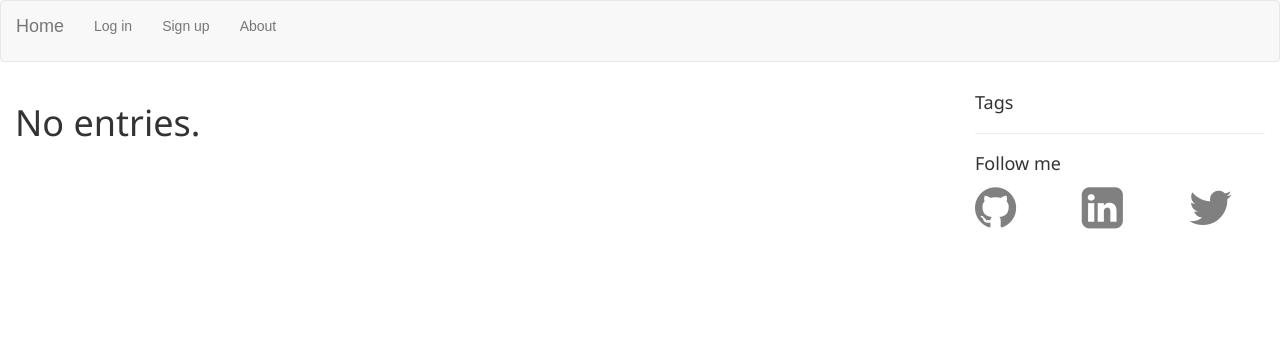
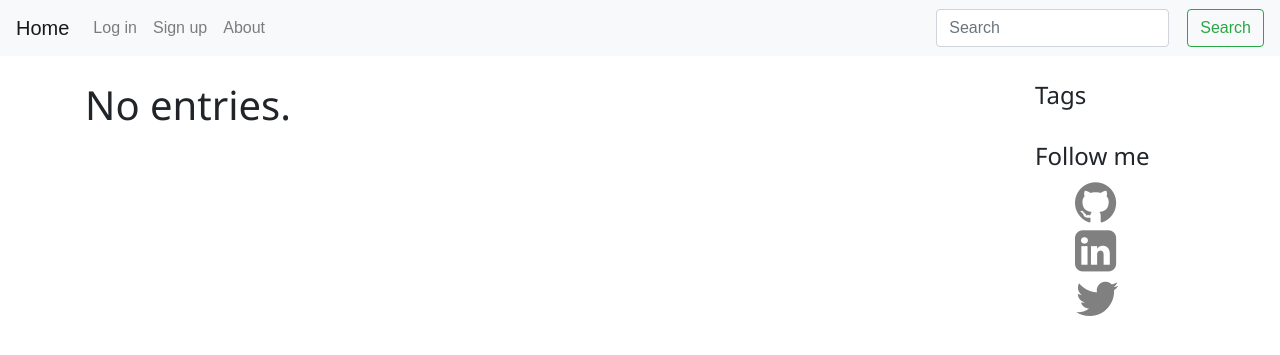
Before and after one commit to cnstlungu/samo-cms, a Flask app: page / in a window 1280 px wide. Shown: the top 355 px of the page. Run offline with Flask 2, Linux system fonts and the light colour scheme; data that the repository does not hold is empty; parts of the project's set-up code (start-up, migrations or seed data) failed here and were passed over; some libraries are stand-ins or nearby versions.

Commit message:
* Migrate to Bootstrap 4.0 * Update package requirements * Fix user displayname in blog/user * Minor formatting changes

```diff
--- a/samo/static/css/main.css
+++ b/samo/static/css/main.css
@@ -3,9 +3,9 @@ body {
 }
 
 /*SIDEBAR*/
-.sidebar
+.sidebar li
 {
-	text-align: center;
+list-style-type: none
 }
 
 
@@ -73,10 +73,6 @@ div.select2-container {
 	margin-left: 10px;
 }
 
-.tags a {
-	color: white;
-}
-
 .post-info h5 {
 	display: inline;
 	padding-right: 10px;
@@ -85,14 +81,6 @@ div.select2-container {
 .post-info p {
 	display: inline;
 	color: black;
-}
-
-.post-tagname, .post-tags a{
-	color: white;
-}
-
-.tags ul {
-	list-style-type: none;
 }
 
 h1,h2,h3,h4,h5,h6
@@ -138,10 +126,6 @@ float: right;
 		text-align: center;
 	}
 
-	.sidebar div {
-		text-align: center;
-	}
-
 	.navbar-header{
 		text-align: center;
 		padding: 30px;
--- a/samo/templates/auth/signup.html
+++ b/samo/templates/auth/signup.html
@@ -6,7 +6,6 @@ Sign-up
 {%  endblock %}
 
 {% block content %}
-    <section class="well col-lg-8">
         <h3 style="clear:both">Create an account</h3>
         <br>
         <form action="" method="post" class="form-controls">
@@ -25,7 +24,6 @@ Sign-up
                 </tr>
             </table>
         </form>
-    </section>
 {% endblock %}
 
 {% block sidebar %}
--- a/samo/templates/base.html
+++ b/samo/templates/base.html
@@ -7,52 +7,67 @@
     <meta name="viewport" content="width=device-width, initial-scale=1">
 
     {% block styles %}
-    <link rel="stylesheet" href="https://maxcdn.bootstrapcdn.com/bootstrap/3.3.7/css/bootstrap.min.css">
+    <link rel="stylesheet" href="https://stackpath.bootstrapcdn.com/bootstrap/4.1.3/css/bootstrap.min.css"
+          integrity="sha384-MCw98/SFnGE8fJT3GXwEOngsV7Zt27NXFoaoApmYm81iuXoPkFOJwJ8ERdknLPMO" crossorigin="anonymous">
     <link rel="stylesheet" href="https://cdnjs.cloudflare.com/ajax/libs/font-awesome/4.7.0/css/font-awesome.min.css">
     <link rel="stylesheet" href="{{ url_for('static', filename='css/main.css') }}">
     {% endblock %}
 
 
-
-    <script language="JavaScript" type="text/javascript"
-            src="https://ajax.googleapis.com/ajax/libs/jquery/3.1.1/jquery.min.js"></script>
-    <script language="JavaScript" type="text/javascript"
-            src="https://maxcdn.bootstrapcdn.com/bootstrap/3.3.7/js/bootstrap.min.js"></script>
+    <script src="https://code.jquery.com/jquery-3.3.1.slim.min.js"
+            integrity="sha384-q8i/X+965DzO0rT7abK41JStQIAqVgRVzpbzo5smXKp4YfRvH+8abtTE1Pi6jizo"
+            crossorigin="anonymous"></script>
+    <script src="https://cdnjs.cloudflare.com/ajax/libs/popper.js/1.14.3/umd/popper.min.js"
+            integrity="sha384-ZMP7rVo3mIykV+2+9J3UJ46jBk0WLaUAdn689aCwoqbBJiSnjAK/l8WvCWPIPm49"
+            crossorigin="anonymous"></script>
+    <script src="https://stackpath.bootstrapcdn.com/bootstrap/4.1.3/js/bootstrap.min.js"
+            integrity="sha384-ChfqqxuZUCnJSK3+MXmPNIyE6ZbWh2IMqE241rYiqJxyMiZ6OW/JmZQ5stwEULTy"
+            crossorigin="anonymous"></script>
 
     <title>{% block title %}Home{% endblock %} </title>
 </head>
 
 <body>
 <header>
-    <nav class="navbar navbar-default">
-        <div class="container-fluid">
-            <div class="navbar-header">
+    <nav class="navbar navbar-expand-lg navbar-light bg-light">
         <a class="navbar-brand" href="{{url_for('index')}}">Home</a>
-            </div>
-            <div>
-                <ul class="nav navbar-nav">
+        <button class="navbar-toggler" type="button" data-toggle="collapse" data-target="#navbarSupportedContent"
+                aria-controls="navbarSupportedContent" aria-expanded="false" aria-label="Toggle navigation">
+            <span class="navbar-toggler-icon"></span>
+        </button>
+
+        <div class="collapse navbar-collapse" id="navbarSupportedContent">
+            <ul class="navbar-nav mr-auto">
                 {% if current_user.is_authenticated:%}
-                    <li><a href="/admin"><p>Administration</p></a></li>
+                <li class="nav-item"><a href="/admin" class="nav-link">Administration</a></li>
                 {% endif %}
 
 
                 {% if current_user.is_authenticated:%}
-                    <li><a href="{{ url_for('blog.add') }}"><p>Add post</p></a></li>
-                    <li><a href="{{ url_for('auth.logout') }}"><p>Log out</p></a></li>
+                <li class="nav-item"><a href="{{ url_for('blog.add') }} " class="nav-link">Add post</a></li>
+                <li class="nav-item"><a href="{{ url_for('auth.logout') }}" class="nav-link">Log out</a></li>
                 {% else %}
-                    <li><a href="{{ url_for('auth.login') }}"><p>Log in</p></a></li>
+                <li class="nav-item"><a href="{{ url_for('auth.login') }}" class="nav-link">Log in</a></li>
                 {% endif %}
                 {% if not current_user.is_authenticated:%}
-                    <li><a href="{{ url_for('auth.signup') }}"><p>Sign up</p></a></li>
+                <li class="nav-item"><a href="{{ url_for('auth.signup') }}" class="nav-link">Sign up</a></li>
                 {% endif %}
-                    <li><a href="{{ url_for('about') }}">About</a></li>
+                <li class="nav-item"><a href="{{ url_for('about') }}" class="nav-link">About</a></li>
             </ul>
-            </div>
+            <form class="form-inline my-2 my-lg-0">
+                <input class="form-control mr-sm-2" type="search" placeholder="Search" aria-label="Search">
+                <button class="btn btn-outline-success my-2 my-sm-0" type="submit">Search</button>
+            </form>
         </div>
     </nav>
+    <br>
 </header>
 
-<div class="col-md-8">
+<div class="container">
+
+
+    <div class="row">
+        <div class="col-md-9">
             <article class="flashes">
                 {% with messages = get_flashed_messages() %}
                 {% if messages %}
@@ -64,35 +79,54 @@
             </article>
         </div>
 
+    </div>
+
+
+    <div class="row">
+
+
         <div class="col-md-9">
             {% block content %}
             {% endblock %}
         </div>
 
+        <div class="col-md-1">
+
+        </div>
+
         {% block sidebar %}
 
-<div class="sidebar-menu col-md-3">
-    <div class="tags">
+        <div class="col-md-2 sidebar">
+            <div>
                 <h4>Tags</h4>
                 {% for t in all_tags() %}
-        <span><a href="{{ url_for('blog.tag', name=t) }}" class="label label-default">{{ t }}</a></span>
+                <ul>
+                    <li>
+                        <a href="{{ url_for('blog.tag', name=t) }}">{{ t }}</a>
+                    </li>
+                </ul>
                 {% endfor %}
             </div>
-    <hr>
+            <br>
             <div>
                 <h4>Follow me</h4>
-        <div class="row">
-            <a class="col-md-4" href="#"><i class="fa fa-github" style="font-size:48px;color:gray"
-                                            aria-hidden="true"></i></a>
-            <a class="col-md-4" href="#"><i class="fa fa-linkedin-square" style="font-size:48px;color:gray"
-                                            aria-hidden="true"></i></a>
-            <a class="col-md-4" href="#"><i class="fa fa-twitter" style="font-size:48px;color:gray"
-                                            aria-hidden="true"></i></a>
+                <div>
+                    <ul>
+                        <li><a href="#"><i class="fa fa-github" style="font-size:48px;color:gray"
+                                           aria-hidden="true"></i></a></li>
+                        <li><a href="#"><i class="fa fa-linkedin-square" style="font-size:48px;color:gray"
+                                           aria-hidden="true"></i></a></li>
+                        <li><a href="#"><i class="fa fa-twitter" style="font-size:48px;color:gray"
+                                           aria-hidden="true"></i></a></li>
+                    </ul>
                 </div>
             </div>
         </div>
         {% endblock %}
 
+    </div>
+
+</div>
 <div>
     <footer>
 
@@ -103,5 +137,6 @@
 {{ moment.include_moment() }}
 
 {% endblock %}
+
 </body>
 </html>
--- a/samo/templates/blog/post.html
+++ b/samo/templates/blog/post.html
@@ -26,8 +26,10 @@
     {% else %} No tags.
     {% endif %}
 	</span>
+    •
 	<span class="label">
-	<a href="{{url_for('blog.user',username=post.user.username)}}">posted by {{post.user.username}} {{ moment(post.date).fromNow() }}</a> <a href="#">•</a> <a href="{{ url_for('blog.detail', slug=post.slug) }}#comments">{{post.comments|length}} comment(s)</a>
+	<a href="{{url_for('blog.user',username=post.user.username)}}">posted by {{post.user.username}} {{ moment(post.date).fromNow() }}</a> •  <a
+            href="{{ url_for('blog.detail', slug=post.slug) }}#comments">{{post.comments|length}} comment(s)</a>
 </span>
 </section>
 <hr>
--- a/samo/templates/blog/user.html
+++ b/samo/templates/blog/user.html
@@ -1,13 +1,13 @@
 {% extends "base.html" %}
 
 {% block title %}
-Posts by {{ user.display_name }}
+Posts by {{ user.displayname }}
 {%  endblock %}
 
 {% block content %}
 <article>
 	<header>
-        <h2>Posts by <b>{{ user.display_name }}</b></h2>
+        <h2>Posts by <b>{{ user.displayname }}</b></h2>
         <span><br></span>
 
             {% if user.posts.count() > 0 %}
--- a/samo/templates/index.html
+++ b/samo/templates/index.html
@@ -25,11 +25,24 @@
 {% endwith %}
 
 
-<div >
-    <ul class="pager">
-{% if posts.has_prev %} <li><a href="{{ url_for('index', page=posts.prev_num) }}">< Newer posts</a></li>{% else %}{% endif %}
-{% if posts.has_next %}<li><a href="{{ url_for('index', page=posts.next_num) }}">Older posts > </a></li>{% else %}{% endif %}
-    </ul>
+<div>
+
+    <nav aria-label="...">
+        <ul class="pagination">
+
+            {% if posts.has_prev %}
+            <li class="page-item"><a class="page-link" href="{{ url_for('index', page=posts.prev_num) }}">< Newer
+                posts</a></li>
+            {% else %}{% endif %}
+
+            {% if posts.has_next %}
+            <li class="page-item"><a class="page-link" href="{{ url_for('index', page=posts.next_num) }}">Older posts
+                > </a></li>
+            {% else %}{% endif %}
+        </ul>
+    </nav>
+
+
 </div>
 
 {% endblock %}
```
Also changed, not shown: requirements.txt (+16 -15 lines), samo/templates/auth/login.html (+6 -5 lines), samo/templates/blog/comments.html (+9 -9 lines). Lines whose indentation alone changed are shown as unchanged.
